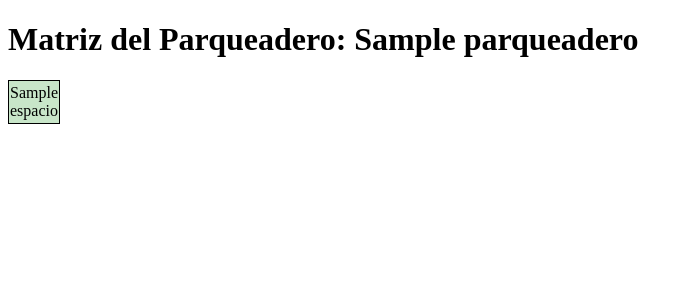
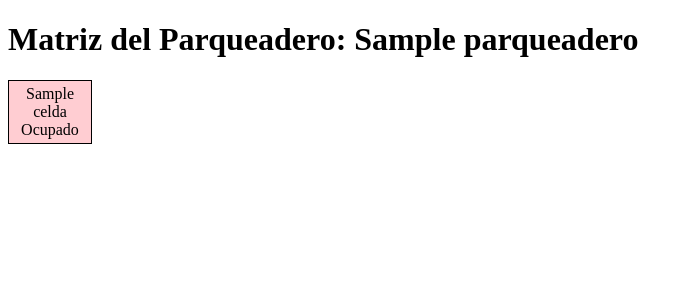
Before and after one commit to luisasolisva/Parqueapp-Backend, a Django app: template parqueadero/templates/matriz.html in a window 1280 px wide. Shown: the top 300 px of the page, without its empty margins (0-693 px from the left). Run offline with Django 5.2, Linux system fonts and the light colour scheme; the template is opened without the code that fills it: most values are stand-ins (such as "Sample title", 1, 10 or a date in 2020); data that the repository does not hold is empty.

Commit message:
update:muestra colores en la matriz

```diff
--- a/parqueadero/templates/matriz.html
+++ b/parqueadero/templates/matriz.html
@@ -4,9 +4,15 @@
     <title>Matriz del Parqueadero</title>
     <style>
         table { border-collapse: collapse; }
-        td { width: 40px; height: 40px; text-align: center; border: 1px solid black; }
-        .libre { background-color: #c8e6c9; }
-        .ocupado { background-color: #ffcdd2; }
+        td {
+            width: 80px;
+            height: 60px;
+            text-align: center;
+            border: 1px solid black;
+        }
+        .Disponible { background-color: #c8e6c9; }      /* verde */
+        .Ocupado { background-color: #ffcdd2; }        /* rojo */
+        .Fuera_de_servicio { background-color: #e0e0e0; } /* gris */
     </style>
 </head>
 <body>
@@ -16,9 +22,10 @@
         <table>
             {% for fila in matriz %}
                 <tr>
-                    {% for espacio in fila %}
-                        <td class="{% if espacio == 1 %}ocupado{% else %}libre{% endif %}">
-                            {{ espacio }}
+                    {% for celda in fila %}
+                        <td class="{% if celda.estado == 'Disponible' %}Disponible{% elif celda.estado == 'Ocupado' %}Ocupado{% else %}Fuera_de_servicio{% endif %}">
+                            <div>{{ celda.nombre }}</div>
+                            <div>{{ celda.estado }}</div>
                         </td>
                     {% endfor %}
                 </tr>
```
